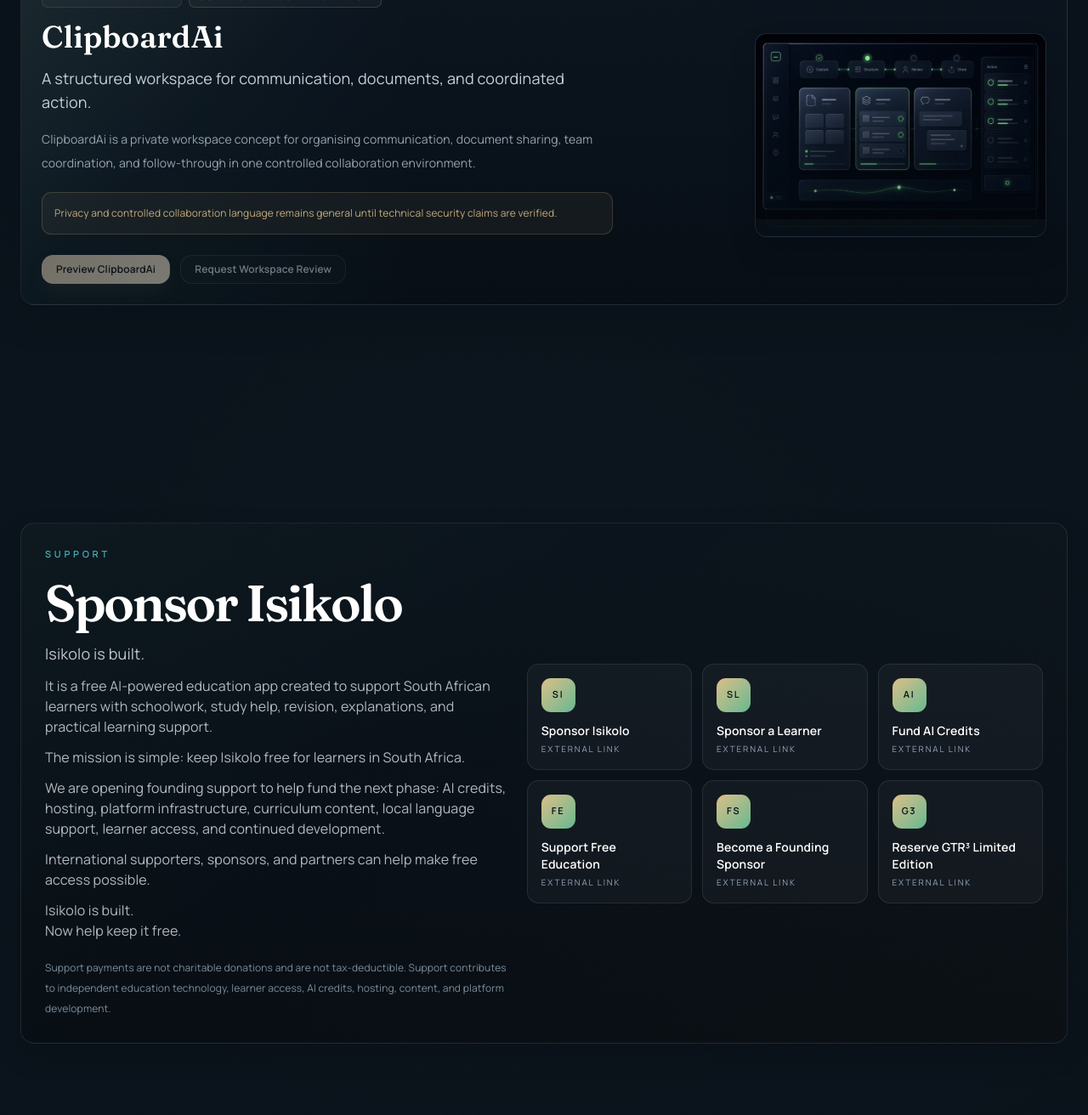
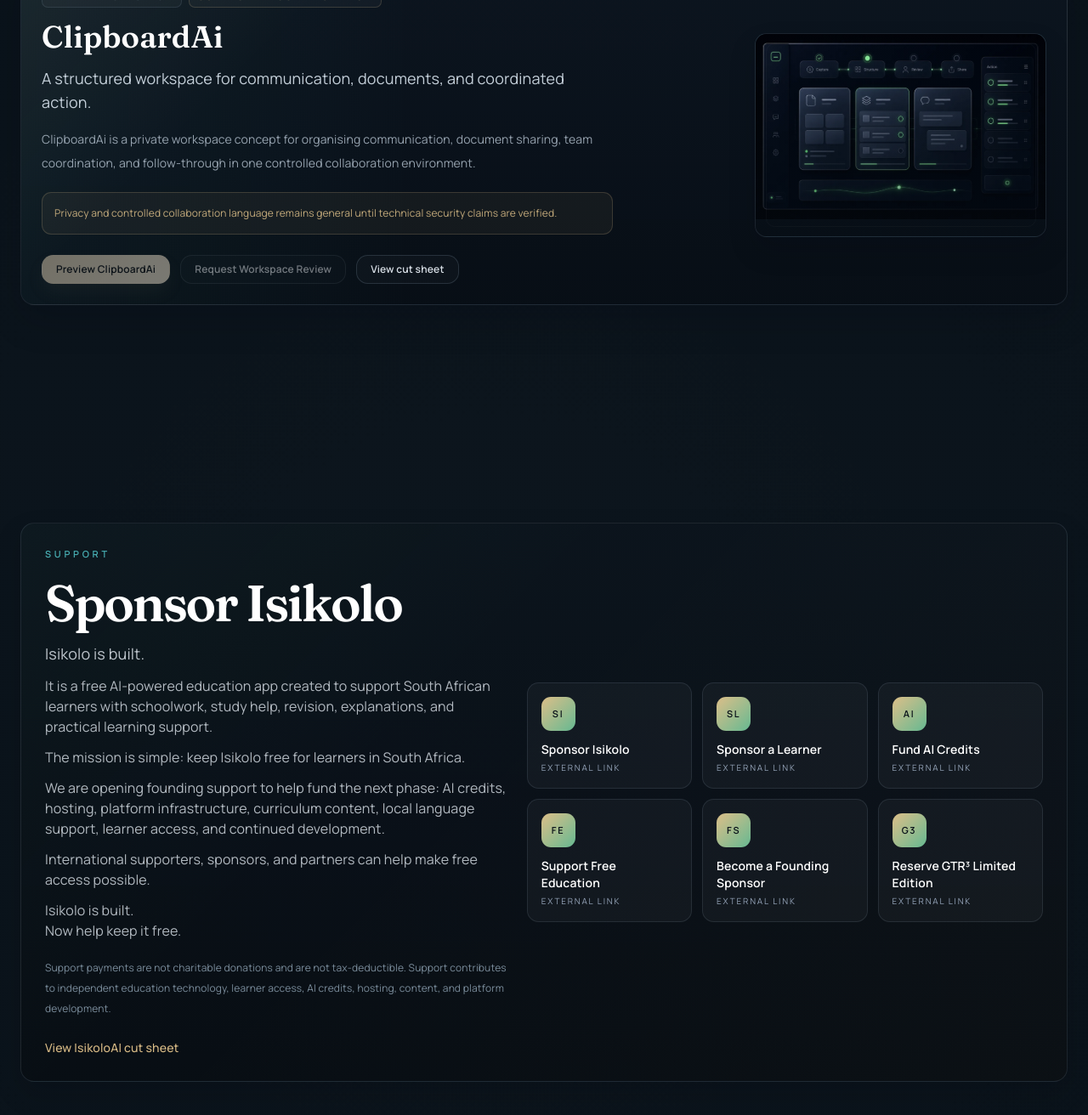
Before and after one commit to JB3Ai/JB_PROFILE_WEBSHOWCASE, a React (Vite) app: page / in a window 1280 px wide. Shown: the part 4967-6279 px from the top of the page at 85% size. Built offline with nearby package versions, Linux system fonts and the light colour scheme.

Commit message:
Link public product cutsheets

```diff
--- a/src/components/public/AppPortfolioCard.tsx
+++ b/src/components/public/AppPortfolioCard.tsx
@@ -14,6 +14,11 @@ export type AppPortfolioCardProps = {
   imageAlt?: string
   primaryCtaLabel?: string
   secondaryCtaLabel?: string
+  resourceLinks?: Array<{
+    label: string
+    href: string
+    ariaLabel?: string
+  }>
   riskNote?: string
   disabled?: boolean
   comingSoon?: boolean
@@ -32,6 +37,7 @@ export default function AppPortfolioCard({
   imageAlt,
   primaryCtaLabel,
   secondaryCtaLabel,
+  resourceLinks,
   riskNote,
   disabled = false,
   comingSoon = false,
@@ -43,6 +49,7 @@ export default function AppPortfolioCard({
   const shouldRenderImage = Boolean(imageSrc && imageAlt)
   const primaryDisabled = isInactive || !onPrimaryAction
   const secondaryDisabled = isInactive || !onSecondaryAction
+  const hasResourceLinks = Boolean(resourceLinks?.length)
 
   return (
     <motion.article
@@ -64,7 +71,7 @@ export default function AppPortfolioCard({
         <p className="app-portfolio-card-summary">{shortDescription}</p>
         {detail ? <p className="app-portfolio-card-detail">{detail}</p> : null}
         {riskNote ? <p className="app-portfolio-card-risk">{riskNote}</p> : null}
-        {primaryCtaLabel || secondaryCtaLabel ? (
+        {primaryCtaLabel || secondaryCtaLabel || hasResourceLinks ? (
           <div className="app-portfolio-card-actions">
             {primaryCtaLabel ? (
               <PremiumButton
@@ -88,6 +95,18 @@ export default function AppPortfolioCard({
                 {secondaryCtaLabel}
               </PremiumButton>
             ) : null}
+            {resourceLinks?.map((link) => (
+              <a
+                key={link.href}
+                href={link.href}
+                target="_blank"
+                rel="noopener noreferrer"
+                className="btn btn-ghost btn-sm"
+                aria-label={link.ariaLabel ?? `${link.label}: ${name}`}
+              >
+                {link.label}
+              </a>
+            ))}
           </div>
         ) : null}
       </div>
--- a/src/components/public/SupportWorkStrip.tsx
+++ b/src/components/public/SupportWorkStrip.tsx
@@ -38,6 +38,8 @@ const sponsorActions = [
     href: 'https://paypal.me/jonoblackburnza'
   }
 ]
+
+const isikoloCutSheetHref = '/resources/product-cutsheets/os3-core-isikoloai-cutsheet-v01.pdf'
 
 export default function SupportWorkStrip() {
   return (
@@ -88,6 +90,15 @@ export default function SupportWorkStrip() {
                 contributes to independent education technology, learner access, AI credits, hosting,
                 content, and platform development.
               </p>
+              <a
+                href={isikoloCutSheetHref}
+                target="_blank"
+                rel="noopener noreferrer"
+                className="public-link-button"
+                aria-label="View IsikoloAI cut sheet"
+              >
+                View IsikoloAI cut sheet
+              </a>
             </div>
 
             <div className="grid gap-3 sm:grid-cols-2 xl:grid-cols-3">
--- a/src/pages/PublicHome.tsx
+++ b/src/pages/PublicHome.tsx
@@ -67,6 +67,13 @@ const batch01SelectedCards: AppPortfolioCardProps[] = [
     imageAlt: 'ClipboardAi private workspace concept for structured communication and document coordination.',
     primaryCtaLabel: 'Preview ClipboardAi',
     secondaryCtaLabel: 'Request Workspace Review',
+    resourceLinks: [
+      {
+        label: 'View cut sheet',
+        href: '/resources/product-cutsheets/os3-core-clipboardai-cutsheet-v01.pdf',
+        ariaLabel: 'View ClipboardAi cut sheet'
+      }
+    ],
     riskNote: 'Privacy and controlled collaboration language remains general until technical security claims are verified.'
   }
 ]
```
Also changed, not shown: 1 other file (tests, documents, lock files or other folders).
